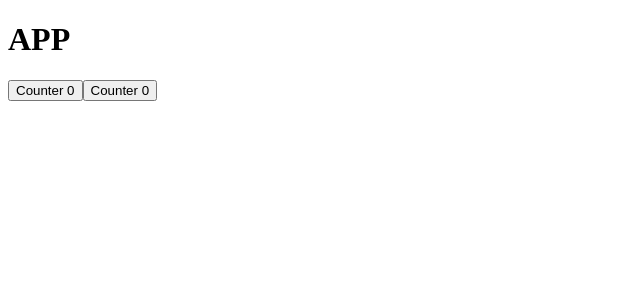
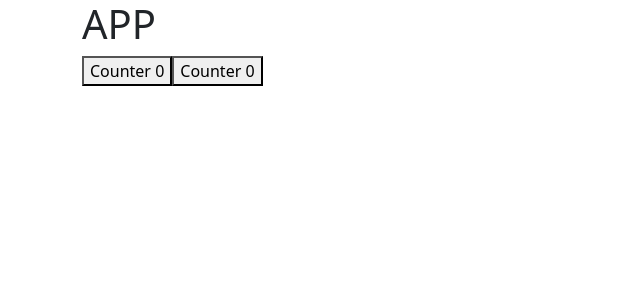
Before and after one commit to ximeBallin/Vue.js-CAPACITACION-, a Vue app in the folder vue-project-2/: page / in a window 1280 px wide. Shown: the top 300 px of the page, without its empty margins (0-640 px from the left). Built offline with nearby package versions, Linux system fonts and the light colour scheme.

Commit message:
feat (Bootstrap):✨Bootstrap was implemented via terminal

```diff
--- a/vue-project-2/package.json
+++ b/vue-project-2/package.json
@@ -9,6 +9,7 @@
     "preview": "vite preview"
   },
   "dependencies": {
+    "bootstrap": "^5.3.8",
     "vue": "^3.5.40"
   },
   "devDependencies": {
--- a/vue-project-2/src/App.vue
+++ b/vue-project-2/src/App.vue
@@ -3,8 +3,12 @@ import ButtonCounter from "@/components/ButtonCounter.vue";
 </script>
 
 <template>
-  <h1>APP</h1>
-  <button-counter></button-counter>
-  <button-counter></button-counter>
+  <div class="container">
+    <h1>APP</h1>
+    <button-counter></button-counter>
+    <button-counter></button-counter>
+
+  </div>
+
 
 </template>
--- a/vue-project-2/src/main.js
+++ b/vue-project-2/src/main.js
@@ -1,4 +1,6 @@
 import { createApp } from 'vue'
 import App from './App.vue'
 
+import 'bootstrap/dist/css/bootstrap.min.css';
+
 createApp(App).mount('#app')
```
Also changed, not shown: 1 other file (tests, documents, lock files or other folders).
